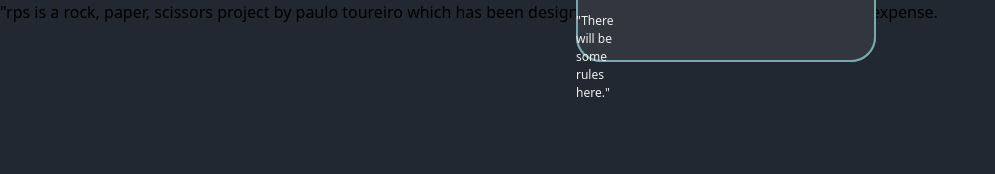
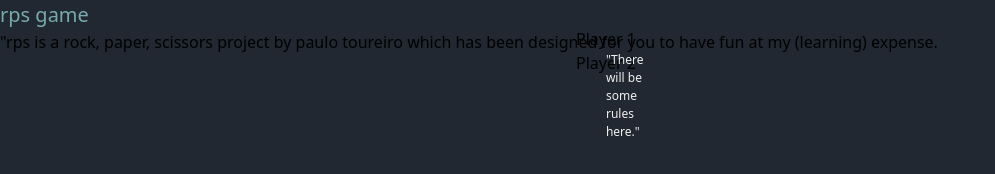
Before and after one commit to spicymanp/rps, a website with bundled scripts: page public/index.html in a window 1280 px wide. Shown: the whole page, without its empty margins (0-995 px from the left). Built offline with nearby package versions, Linux system fonts and the light colour scheme.

Commit message:
removing tailwindcss for now, focussing on game logic

```diff
--- a/package.json
+++ b/package.json
@@ -9,7 +9,7 @@
     "keywords": [],
     "author": "",
     "license": "ISC",
-    "dependencies": {
-        "tailwindcss": "^3.4.15"
+    "devDependencies": {
+        "eslint-config-prettier": "^9.1.0"
     }
 }
--- a/public/index.html
+++ b/public/index.html
@@ -14,13 +14,18 @@
             <!-- Header content, like navigation links, logos, etc. -->
         </header>
 
-        <main>
-            <div id="titleBox" class="container">
-                <h1>rps game</h1>
-            </div>
+        <div>
+            <div id="titleBox" class="container"></div>
+            <nav>
+                <div>
+                    <h1>rps game</h1>
+                </div>
+            </nav>
+        </div>
             <div id="gameBox" class="container">
-                <div id="playerSelection" class="playerBox">Player 1</div>
-                <div id="opponentSelection" class="playerBox">Player 2</div>
+
+                <div id="playerSelection" >Player 1</div>
+                <div id="opponentSelection" >Player 2</div>
                 <div id="playerScore" class="scoreBox"></div>
                 <div id="opponentScore" class="scoreBox"></div>
                 <div id="rulesBox" class="container">
--- a/src/main.js
+++ b/src/main.js
@@ -1 +1,10 @@
-// where the magic of rps will happen I believe.
+// connect to html elements here
+const playerName = ducment.getElementById("player-name");
+
+// rest of my code
+
+// functions and functionality needed
+// set player name
+// get / set player scores (including computer player(cp)
+// game logic - random rolls for cp and comparing results between player selection and computers selection.
+// update html elements using even listeners
--- a/src/styles.css
+++ b/src/styles.css
@@ -1,8 +1,3 @@
-@tailwind base;
-@tailwind components;
-@tailwind utilities;
-
-
 :root {
     --bgColour: #222831;
     --forColour: #EEEEEE;
```
Also changed, not shown: 2 other files.
